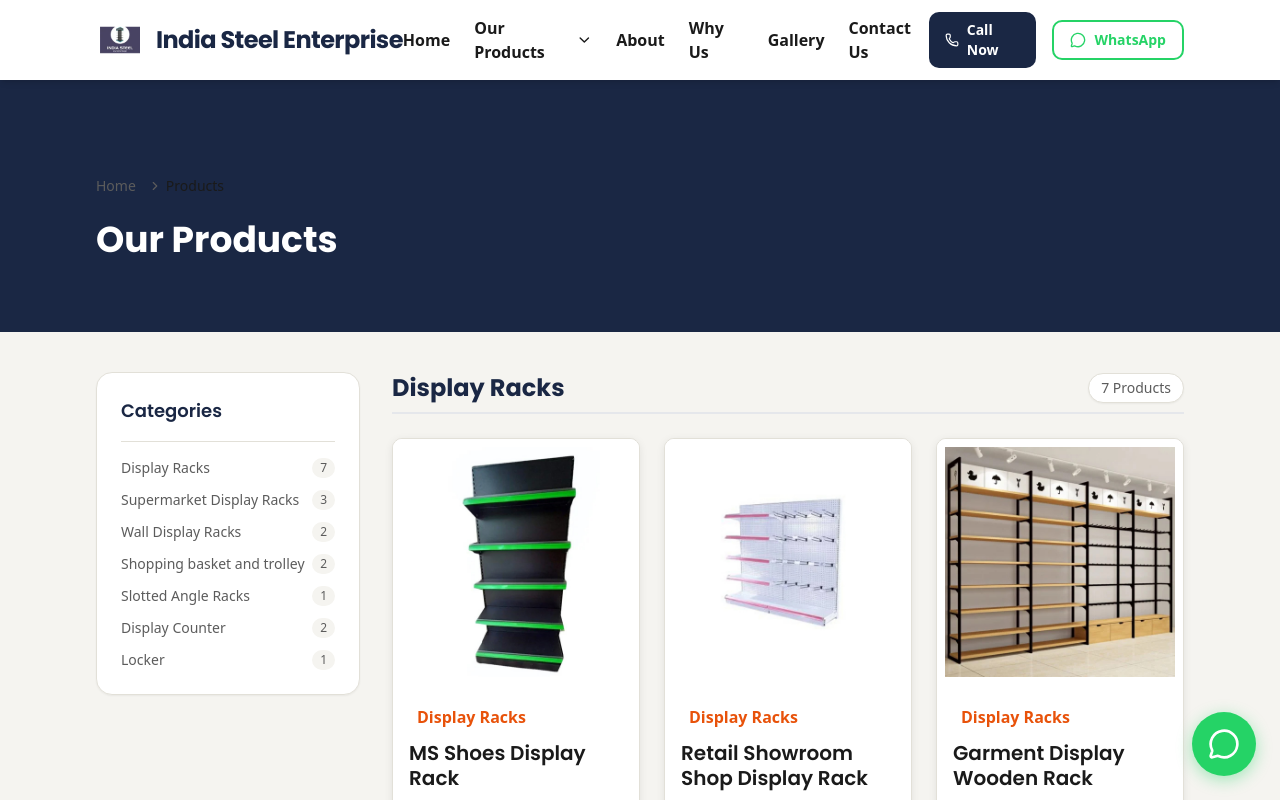
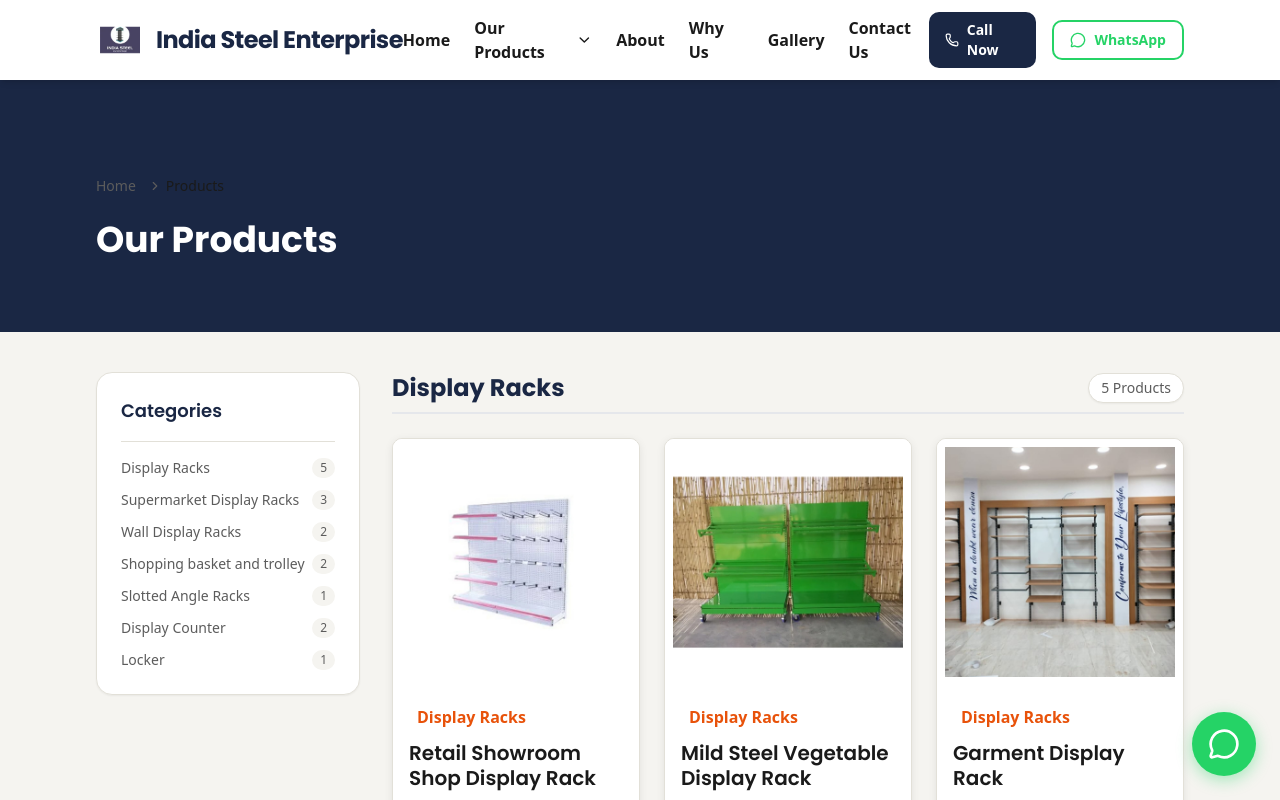
Before and after one commit to scalerhouseowner/india-steel-enterprise, a Next.js app: page /products in a window 1280 px wide. Shown: the top 800 px of the page. Built offline with nearby package versions, Linux system fonts and the light colour scheme.

Commit message:
feat: removed obsolete display racks and updated MOQs for wall and end units

```diff
--- a/data/categories.ts
+++ b/data/categories.ts
@@ -6,7 +6,7 @@ export const categories: Category[] = [
     name: "Display Racks",
     slug: "display-racks",
     image: "/images/MS-Shoes-Display-Rack.jpg",
-    productCount: 5,
+    productCount: 3,
   },
   {
     id: "2",
--- a/data/products.ts
+++ b/data/products.ts
@@ -1,41 +1,7 @@
 import { Product } from "./types";
 
 export const products: Product[] = [
-  {
-    id: "1",
-    slug: "ms-shoes-display-rack",
-    name: "MS Shoes Display Rack",
-    category: "Display Racks",
-    categorySlug: "display-racks",
-    image: "/images/MS-Shoes-Display-Rack.jpg",
-    price: "₹4,850",
-    priceUnit: "Piece",
-    moq: "1 Piece",
-    deliveryDays: "5–7 Days",
-    specs: {
-      "Material": "Mild Steel (MS)",
-      "Height": "6 Feet",
-      "Capacity": "250 Kg",
-      "Surface Treatment": "Powder Coated",
-      "Feature": "Corrosion Resistant",
-      "Usage": "Supermarket / Shoe Store"
-    },
-    shortDescription: "Heavy-duty 6 ft shoe display rack with 250 kg capacity.",
-    description: "Designed specifically for high-traffic retail environments, our MS Shoes Display Rack provides a heavy-duty solution for showcasing footwear. Standing at 6 feet tall with an impressive 250 kg capacity, it can confidently hold bulk stock directly on the sales floor. Manufactured from premium mild steel and finished with a robust powder coating, this rack offers exceptional rust and corrosion protection. Whether you are outfitting a dedicated shoe store, a large supermarket, or a retail showroom, this durable fixture ensures your products are displayed beautifully and safely. Contact us today for bulk factory pricing or to request custom sizing.",
-    useCases: ["Shoe stores", "Sports shops", "Retail showrooms", "Supermarket footwear sections"],
-    keyFeatures: ["250 Kg load capacity", "Corrosion resistant finish", "Heavy-duty mild steel", "Direct from Kanpur factory"],
-    faqs: [
-      { q: "Can the height be adjusted?", a: "We offer custom sizing built to your specifications." },
-      { q: "Is the rack rust-proof?", a: "Yes, it is powder coated to protect against rust and corrosion." },
-    ],
-    relatedProducts: ["retail-showroom-shop-display-rack", "mild-steel-vegetable-display-rack"],
-    seo: {
-      title: "MS Shoes Display Rack Manufacturer in Kanpur | 250 Kg Capacity | India Steel Enterprise",
-      description: "Buy durable MS Shoes Display Rack from Kanpur manufacturer. 6 ft height, 250 kg capacity, powder coated mild steel. Direct factory price ₹4,850. Call +919935099014.",
-      focusKeyword: "MS shoes display rack manufacturer Kanpur"
-    },
-    whatsappMessage: "Hi, I want to inquire about MS Shoes Display Rack"
-  },
+
   {
     id: "2",
     slug: "retail-showroom-shop-display-rack",
@@ -69,39 +35,7 @@ export const products: Product[] = [
     },
     whatsappMessage: "Hi, I want to inquire about Retail Showroom Shop Display Rack"
   },
-  {
-    id: "3",
-    slug: "garment-display-wooden-rack",
-    name: "Garment Display Wooden Rack",
-    category: "Display Racks",
-    categorySlug: "display-racks",
-    image: "/images/Garment-Display-Wooden-Rack..jpg",
-    price: "₹7,950",
-    priceUnit: "Square Foot",
-    moq: "10 Square Feet",
-    deliveryDays: "5–7 Days",
-    specs: {
-      "Material": "Wood",
-      "Surface Treatment": "Powder Coated",
-      "Feature": "Corrosion Resistance",
-      "Usage": "Supermarket / Garment Store",
-      "Pricing Unit": "Per Square Foot"
-    },
-    shortDescription: "Premium wooden aesthetic rack for upscale boutiques.",
-    description: "Elevate your store's interior with our Garment Display Wooden Rack, offering a premium wooden aesthetic that perfectly suits upscale boutiques and exclusive fashion showrooms. This elegant piece provides a sophisticated alternative to pure steel fixtures while retaining exceptional durability thanks to its protected, powder-coated framework. Designed with flexibility in mind, our per-square-foot pricing model ensures you can customize the dimensions to perfectly fit your unique shop layout. Handcrafted with care at our Kanpur facility, we deliver both style and strength. Note: custom dimensions are available with a minimum order of 10 sq.ft.",
-    useCases: ["Clothing boutiques", "Garment shops", "Fashion showrooms"],
-    keyFeatures: ["Premium wooden aesthetic", "Per sq.ft pricing model", "Customizable dimensions", "Powder-coated frame integration"],
-    faqs: [
-      { q: "What is the minimum order for custom sizes?", a: "The minimum order quantity is 10 square feet." }
-    ],
-    relatedProducts: ["garment-display-rack"],
-    seo: {
-      title: "Garment Display Wooden Rack Manufacturer Kanpur | ₹2,950/sq.ft | India Steel Enterprise",
-      description: "Custom garment display wooden rack at ₹2,950 per sq.ft. Minimum 10 sq.ft order. Powder coated finish, ideal for clothing stores & boutiques. Manufacturer in Kanpur, UP.",
-      focusKeyword: "garment display wooden rack manufacturer"
-    },
-    whatsappMessage: "Hi, I want to inquire about Garment Display Wooden Rack"
-  },
+
   {
     id: "4",
     slug: "mild-steel-vegetable-display-rack",
@@ -239,7 +173,7 @@ export const products: Product[] = [
     image: "/images/End-Unit-Display-Rack..jpg",
     price: "On Request",
     priceUnit: "Piece",
-    moq: "1 Piece",
+    moq: "5 Piece",
     deliveryDays: "5–7 Days",
     specs: {
       "Material": "Mild Steel",
@@ -304,7 +238,7 @@ export const products: Product[] = [
     images: ["/images/Wall mounting rack.jpeg", "/images/Wall mounting rack 2.jpeg", "/images/Wall mounting rack3.jpeg", "/images/Wall mounting rack4.jpeg"],
     price: "On Request",
     priceUnit: "Piece",
-    moq: "1 Piece",
+    moq: "10 Piece",
     deliveryDays: "5–7 Days",
     specs: {
       "Material": "Mild Steel",
```
